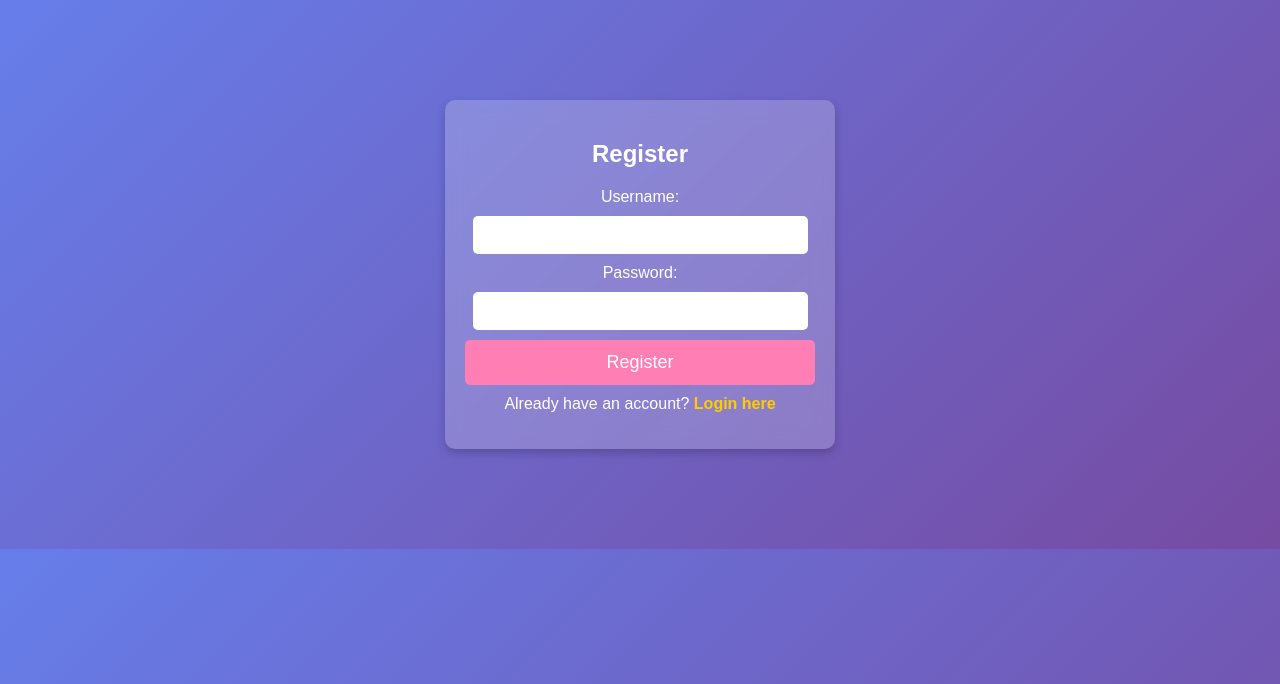
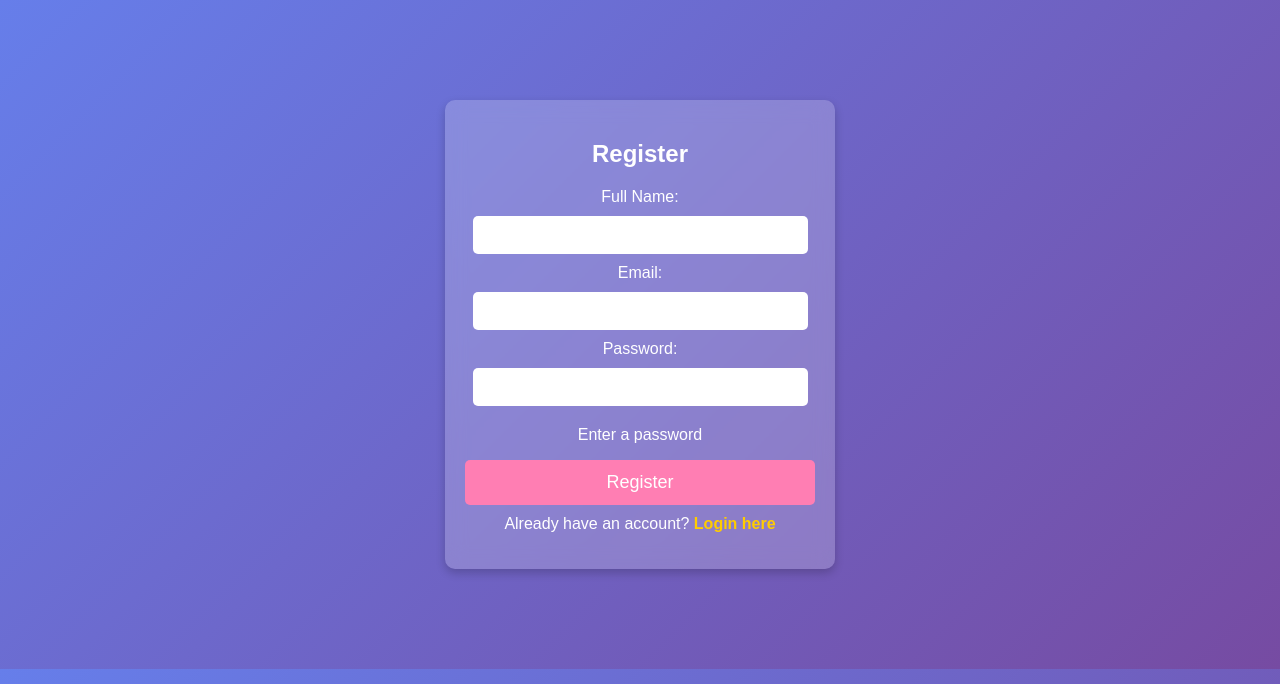
Before and after one commit to sujith0466/Smart_Study_Buddy, a Flask app: page /auth/register in a window 1280 px wide. Shown: the top 684 px of the page. Run offline with Flask 3, Linux system fonts and the light colour scheme.

Commit message:
Update register.html

```diff
--- a/templates/register.html
+++ b/templates/register.html
@@ -9,26 +9,58 @@
 <body>
     <div class="container">
         <h2>Register</h2>
+        <form action="{{ url_for('auth.register') }}" method="POST">
+            <label for="name">Full Name:</label>
+            <input type="text" id="name" name="name" required>
 
-        {% with messages = get_flashed_messages(with_categories=true) %}
-            {% if messages %}
-                {% for category, message in messages %}
-                    <div class="alert alert-{{ category }}">{{ message }}</div>
-                {% endfor %}
-            {% endif %}
-        {% endwith %}
-
-        <form action="{{ url_for('auth.register') }}" method="POST">
-            <label for="username">Username:</label>
-            <input type="text" id="username" name="username" required>
+            <label for="email">Email:</label>
+            <input type="email" id="email" name="email" required>
 
             <label for="password">Password:</label>
-            <input type="password" id="password" name="password" required>
+            <input type="password" id="password" name="password" required oninput="checkPasswordStrength()">
+
+            <!-- Password Strength Bar -->
+            <div class="strength-container">
+                <div id="strength-bar"></div>
+                <p id="strength-text">Enter a password</p>
+            </div>
 
             <button type="submit">Register</button>
         </form>
-
         <p>Already have an account? <a href="{{ url_for('auth.login') }}">Login here</a></p>
     </div>
+
+    <script>
+        function checkPasswordStrength() {
+            let password = document.getElementById("password").value;
+            let strengthBar = document.getElementById("strength-bar");
+            let strengthText = document.getElementById("strength-text");
+            let strength = 0;
+
+            if (password.length >= 6) strength++;
+            if (password.match(/[A-Z]/)) strength++;
+            if (password.match(/[0-9]/)) strength++;
+            if (password.match(/[@$!%*?&]/)) strength++;
+
+            // Update UI based on strength
+            if (strength === 0) {
+                strengthBar.style.width = "0%";
+                strengthText.innerHTML = "Enter a password";
+                strengthBar.style.background = "transparent";
+            } else if (strength === 1) {
+                strengthBar.style.width = "33%";
+                strengthBar.style.background = "red";
+                strengthText.innerHTML = "Weak";
+            } else if (strength === 2) {
+                strengthBar.style.width = "66%";
+                strengthBar.style.background = "orange";
+                strengthText.innerHTML = "Medium";
+            } else {
+                strengthBar.style.width = "100%";
+                strengthBar.style.background = "green";
+                strengthText.innerHTML = "Strong";
+            }
+        }
+    </script>
 </body>
 </html>
```
